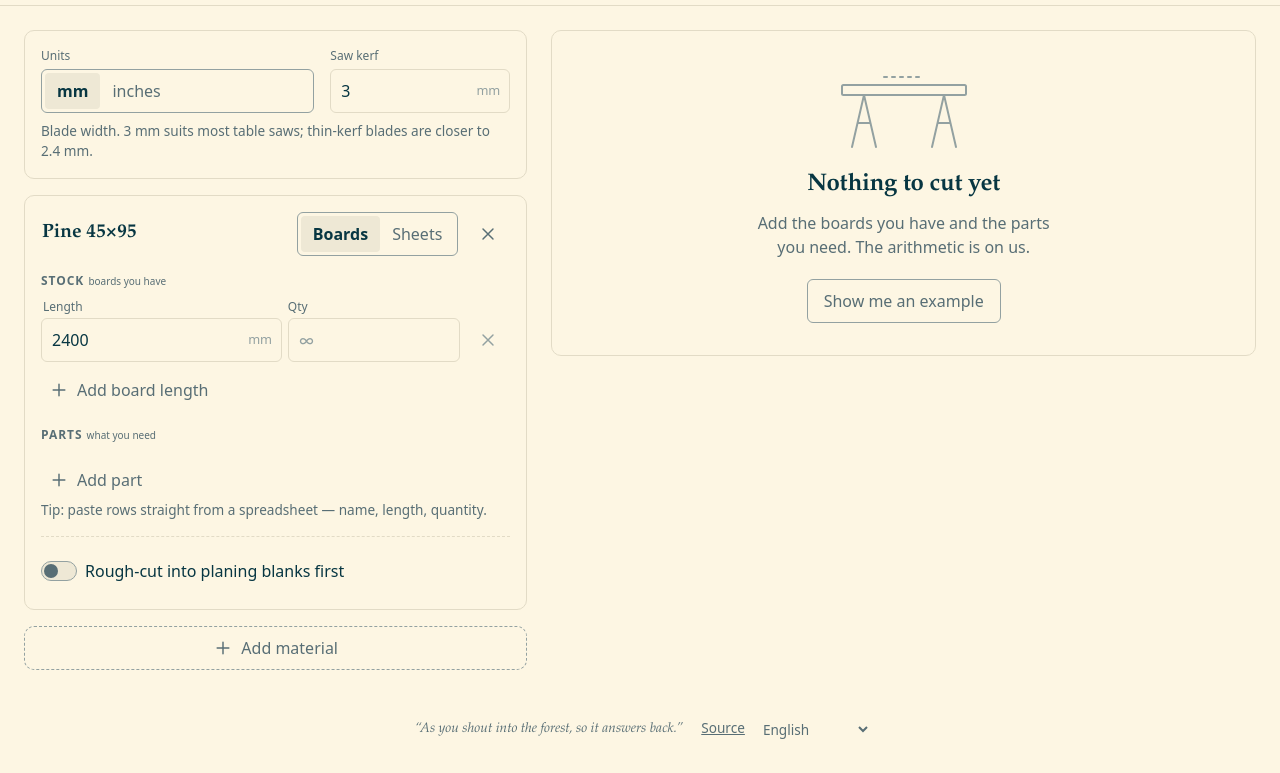
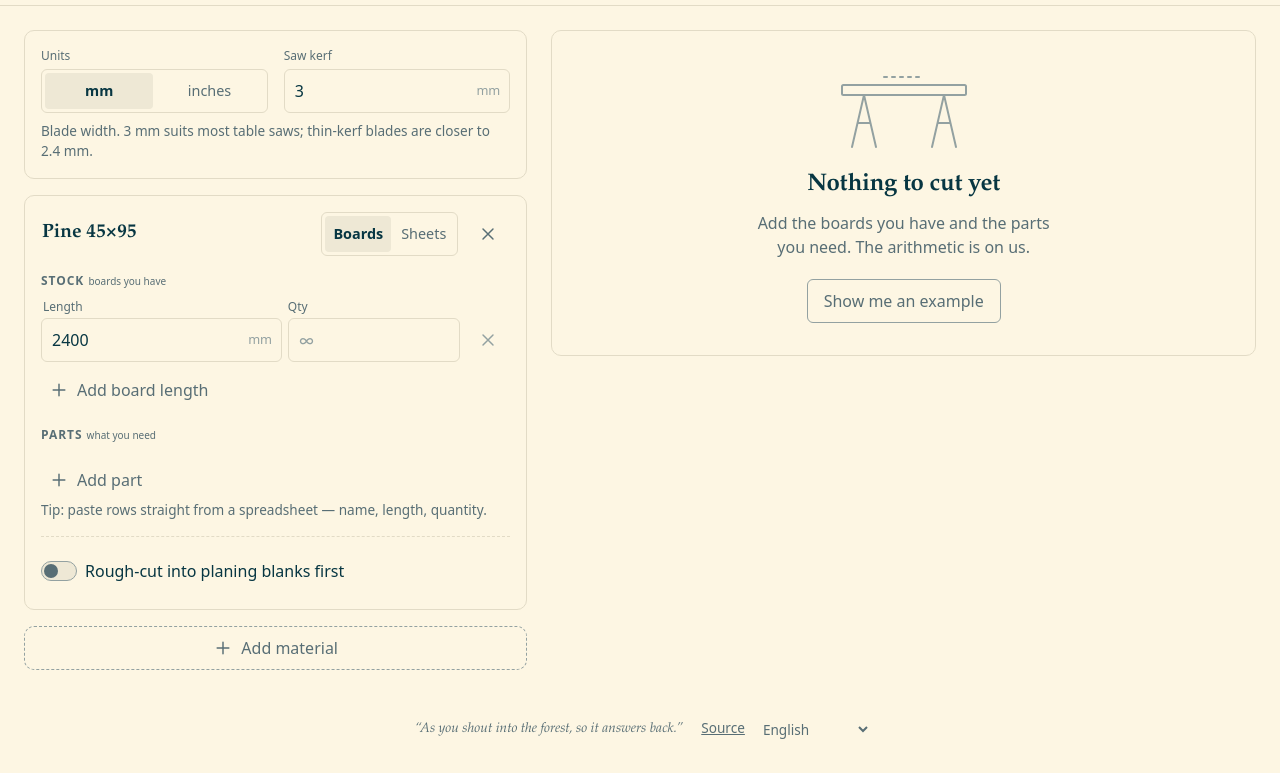
Before and after one commit to brianfroelund/cutlist, a website built with Vite: page index.html in a window 1280 px wide. Shown: the part 55-828 px from the top of the page. Built offline with nearby package versions, Linux system fonts and the light colour scheme.

Commit message:
fix: balance units segmented toggle and settings grid layout

```diff
--- a/src/styles/app.css
+++ b/src/styles/app.css
@@ -342,26 +342,55 @@ a {
 
 .settings-grid {
   display: grid;
-  grid-template-columns: auto minmax(0, 180px);
+  grid-template-columns: 1fr 1fr;
   gap: var(--space-4);
   align-items: end;
 }
 
 .segmented {
   display: inline-flex;
+  align-items: center;
+  min-height: var(--tap);
   padding: 3px;
-  border: 1px solid var(--rule-strong);
+  border: 1px solid var(--rule);
   border-radius: var(--radius-sm);
+  background: var(--paper);
+  gap: 2px;
+  box-sizing: border-box;
+}
+
+.field > .segmented {
+  display: flex;
+  width: 100%;
 }
 
 .seg-btn {
+  flex: 1 1 0;
+  display: inline-flex;
+  align-items: center;
+  justify-content: center;
   min-height: 36px;
-  padding: 0 var(--space-3);
+  height: 100%;
+  min-width: max-content;
+  padding: 0 var(--space-2);
   border: 0;
   border-radius: 4px;
   background: transparent;
   color: var(--ink-soft);
+  font-family: inherit;
+  font-size: 0.9rem;
+  font-weight: 500;
   cursor: pointer;
+  white-space: nowrap;
+  user-select: none;
+  transition:
+    background 0.15s,
+    color 0.15s;
+}
+
+.seg-btn:hover:not([aria-checked='true']) {
+  color: var(--ink);
+  background: color-mix(in srgb, var(--sunken) 50%, transparent);
 }
 
 .seg-btn[aria-checked='true'] {
```
